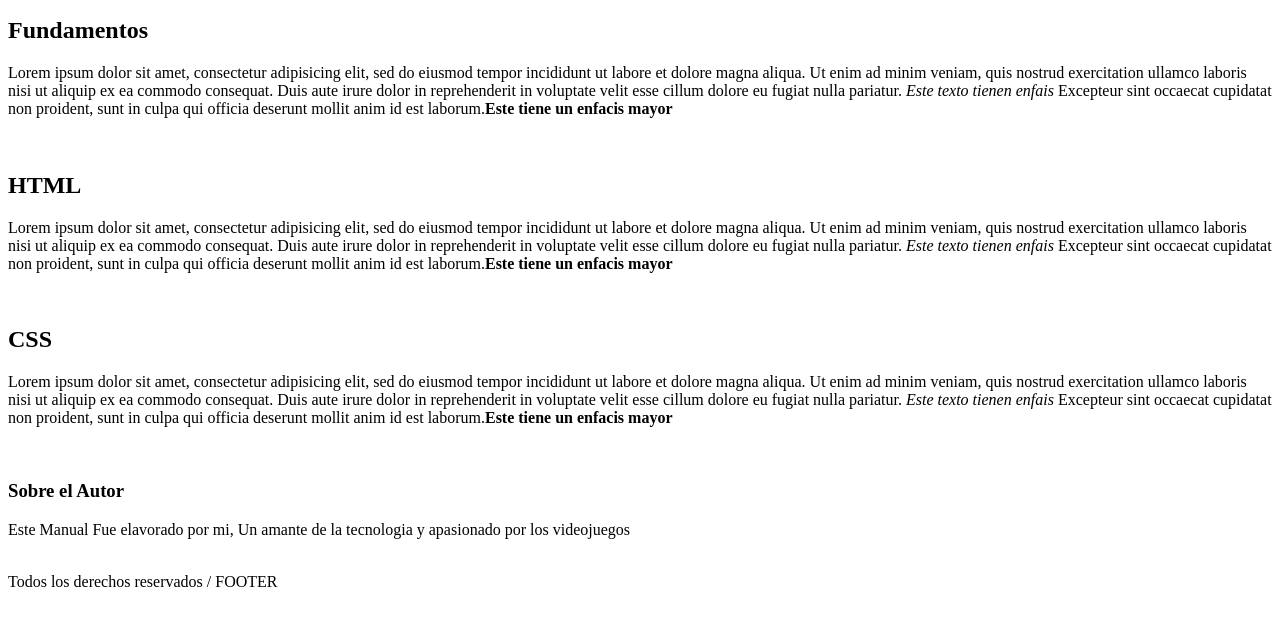
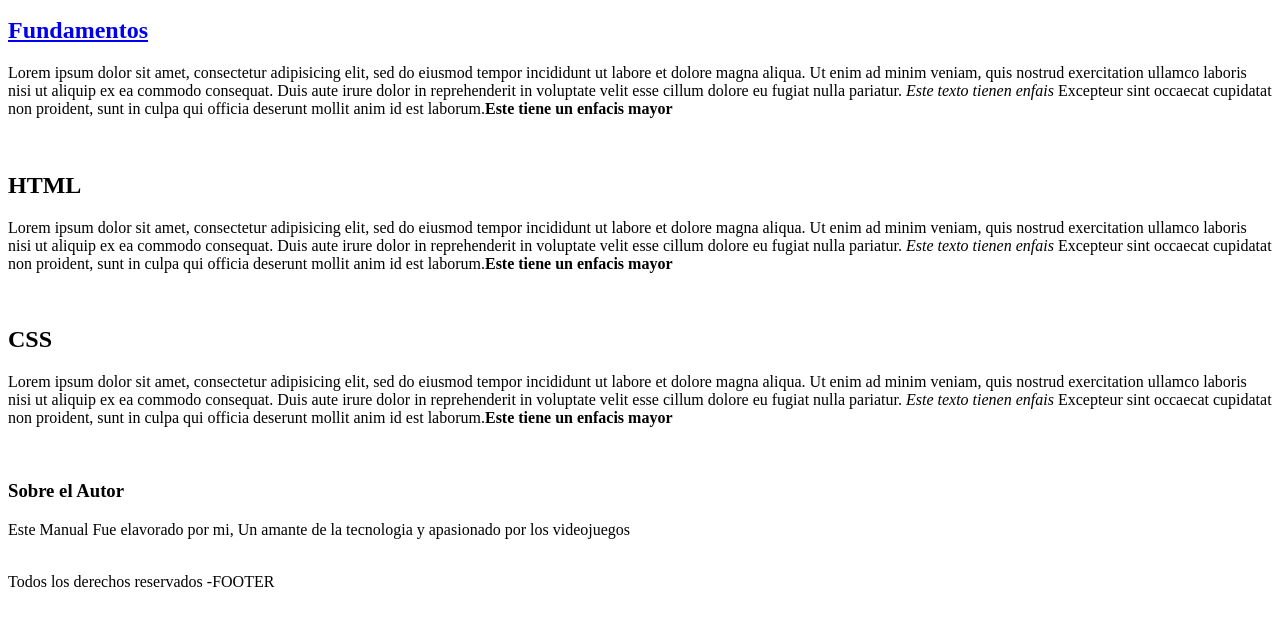
Before and after one commit to dafk08/Cruso_HTML_y_CSS, a plain HTML site: page index.html in a window 1280 px wide. Shown: the part 94-720 px from the top of the page. Drawn offline with Linux system fonts and the light colour scheme.

Commit message:
Agragar enlaces con anchor a

```diff
--- a/index.html
+++ b/index.html
@@ -10,7 +10,7 @@
 	<section>
 		<h1>Manual de HTML y CSS</h1>
 		 <article>
-		 <h2>Fundamentos</h2>
+		 <h2> <a href="fundamentos.html">Fundamentos</a></h2>
 		 	<p>Lorem ipsum dolor sit amet, consectetur adipisicing elit, sed do eiusmod
 		 	tempor incididunt ut labore et dolore magna aliqua. Ut enim ad minim veniam,
 		 	quis nostrud exercitation ullamco laboris nisi ut aliquip ex ea commodo
@@ -41,6 +41,6 @@
 	<h3>Sobre el Autor</h3>
 		<p>Este Manual Fue elavorado por mi, Un amante de la tecnologia y apasionado por los videojuegos </p>
 		 </aside> <br>
-	<footer> Todos los derechos reservados / FOOTER</footer>
+	<footer> Todos los derechos reservados -FOOTER</footer>
 </body>
 </html>
```
Also changed, not shown: fundamentos.html (added, +9 -0 lines).
